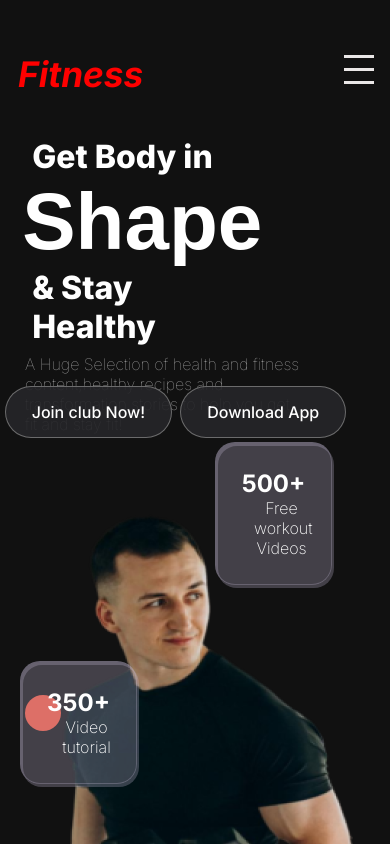
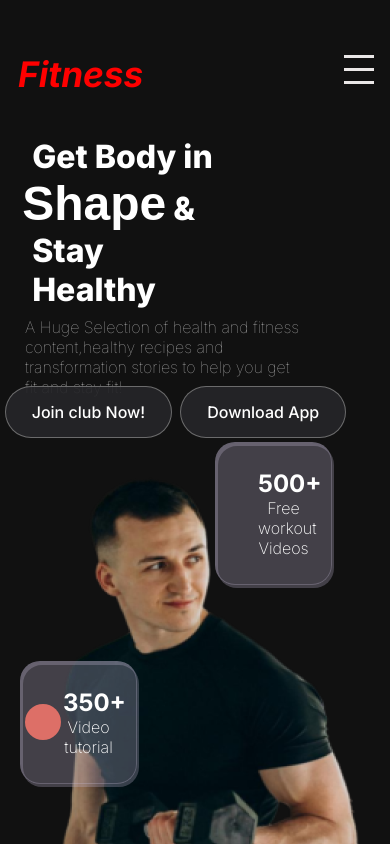
Before and after one commit to deshiwayne/second-assignment, a plain HTML site: page index.html in a window 390 px wide. Shown: the top 844 px of the page. Drawn offline with Linux system fonts and the light colour scheme; a script that the page names is missing; a web font is replaced by a local one.

Commit message:
added an html file

```diff
--- a/index.html
+++ b/index.html
@@ -37,7 +37,7 @@
         <div class="container">
             <div class="title">
                 <h1 class="hero">
-                    Get Body in <span class="tomato">Shape</span> & Stay <span class="health"></span>Healthy
+                    Get Body in <span class="tomato">Shape</span> & Stay Healthy
                 </h1>
             </div>
             <p class="sub-title">
--- a/styles/responsive.css
+++ b/styles/responsive.css
@@ -1,5 +1,5 @@
 /* Small devices (mobile) */
-@media (max-width: 600px) {
+@media only screen and (max-width: 600px) {
     .hamburger {
         display: flex;
         align-items: flex-end;
@@ -110,7 +110,7 @@
         display: block;
         margin: 20px auto;
         position: absolute;
-        top: 80%;
+        top: 81%;
         left: 25px;
         width: 36px ;
         height: 36px;
@@ -368,5 +368,14 @@
         margin: 0;
         font-size: 14px;
     }
+    .tomato {
+        font-family: 'Miama', sans-serif;
+        font-size: 3rem;
+        margin-left: -10px;
+    }
+    .noClass,
+.tutorial-text{
+        margin-left: 20px;
+    }
 
 }
--- a/styles/style.css
+++ b/styles/style.css
@@ -210,14 +210,14 @@ button {
 }
 
 .container::after {
-    width: 50px;
-    height: 50px;
+    width: 45px;
+    height: 35px;
     border-radius: 50%;
     content: '';
     background-color: #E6533C;
     position: relative;
-    left: -41.4%;
-    top: 22.5%;
+    left: -41%;
+    top: 22%;
     margin-right: 1rem;
 }
 
@@ -800,5 +800,5 @@ hr {
     position: relative;
     top: -65px;
     left: -86px;
-
 }
+/* @media (max-width: 600px) */
```
